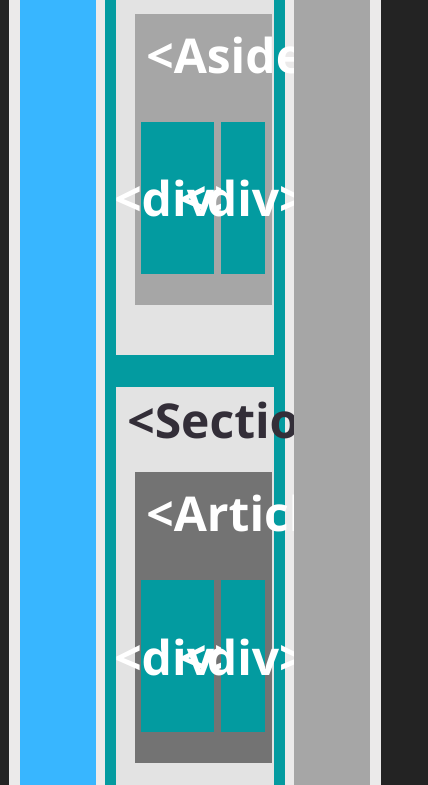
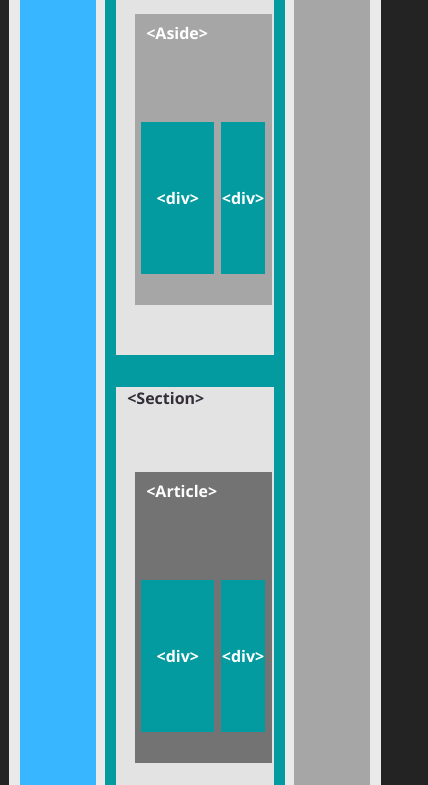
Before and after one commit to React-22810-CodoACodo/Clase-02.2-React, a plain HTML site: page index.html in a window 390 px wide. Shown: the part 957-1742 px from the top of the page, 428 px wide, since content can reach past the window. Drawn offline with nearby package versions, Linux system fonts and the light colour scheme.

Commit message:
ajuste responsive

```diff
--- a/css/style.css
+++ b/css/style.css
@@ -254,3 +254,34 @@ section {
     display: flex;
     align-items: center;
 }
+
+@media screen and (max-width: 1080px) {
+    body {
+        font-size: 2.5rem;
+    }
+
+}
+@media screen and (max-width: 980px) {
+    body {
+        font-size: 2.0rem;
+    }
+
+}
+@media screen and (max-width: 780px) {
+    body {
+        font-size: 1.5rem;
+    }
+
+}
+@media screen and (max-width: 580px) {
+    body {
+        font-size: 1.25rem;
+    }
+
+}
+@media screen and (max-width: 480px) {
+    body {
+        font-size: 1rem;
+    }
+
+}
```
